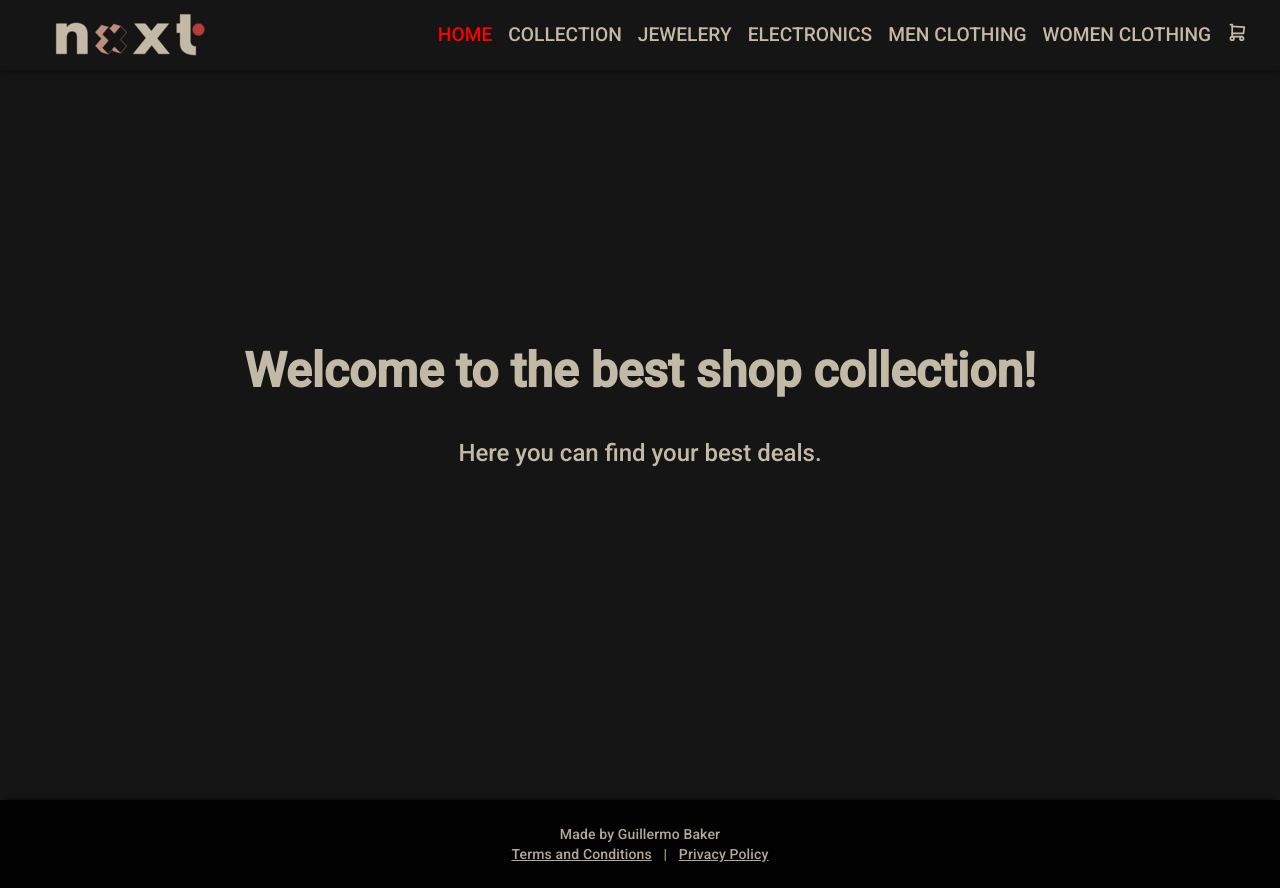
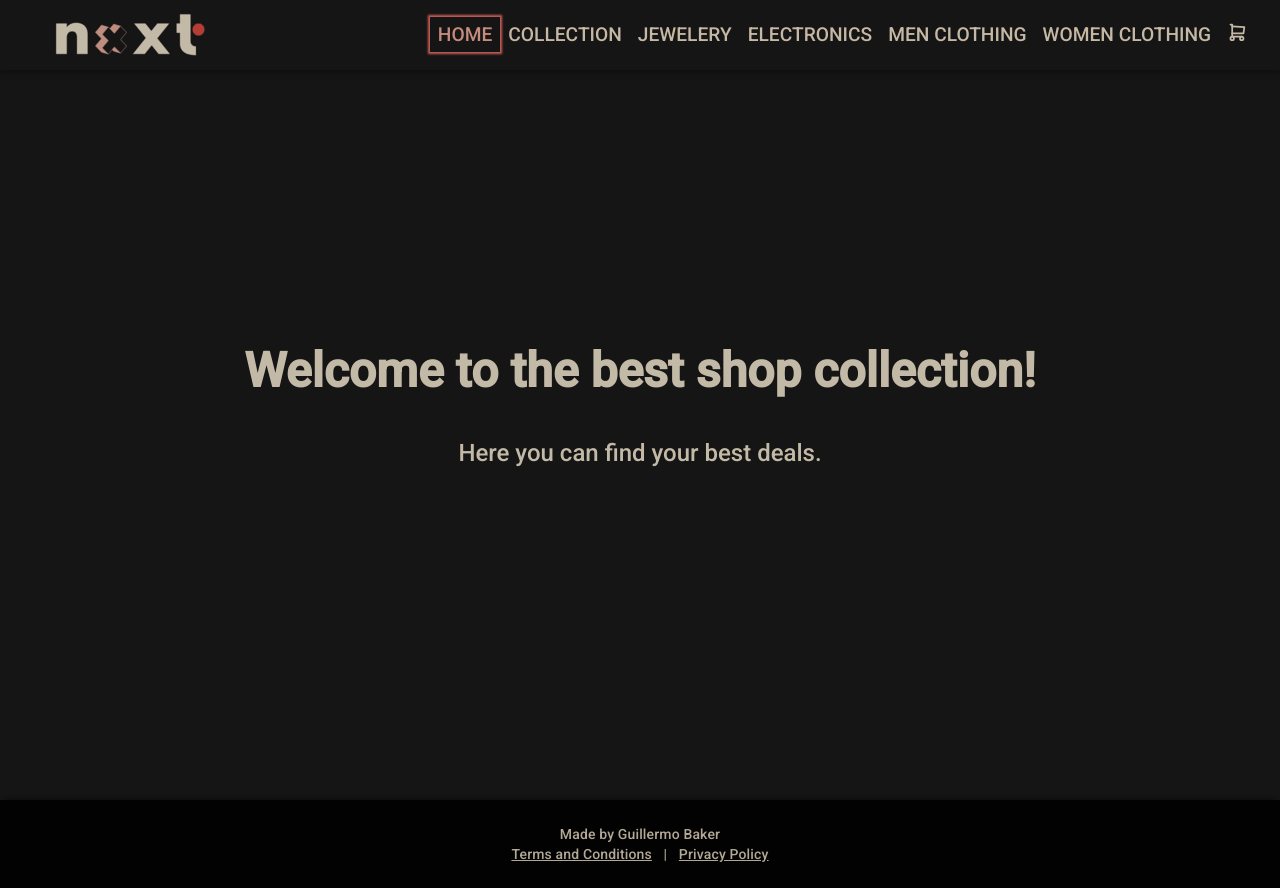
Before and after one commit to gfbaker/nxxt-store, a React (Vite) app: page / in a window 1280 px wide. Built offline with nearby package versions, Linux system fonts and the light colour scheme; no server answers; the HTML template or start-up script is replaced by a standard one.

Commit message:
PreEntrega2+Baker

```diff
--- a/src/App.css
+++ b/src/App.css
@@ -1,11 +1,11 @@
-body{
+body {
     margin: 0px;
     background-color: #161515;
     font-family: 'Roboto', sans-serif;
     box-sizing: border-box;
   }
 
-.div-error{
+.div-error {
     width: 100%;
     height: 100vh;
     display: flex;
@@ -13,7 +13,7 @@ body{
     align-items: center;
   }
 
-  a{
+  a {
     color: #c5b9a5;
     padding: 6px 8px;
     font-size: 1.2rem;
--- a/src/App.jsx
+++ b/src/App.jsx
@@ -4,7 +4,7 @@ import ItemListContainer from "./components/ItemListContainer";
 import { useState, useEffect } from "react";
 import axios from "axios";
 import Footer from "./components/Footer";
-import { Routes, Route, Navigate } from "react-router-dom";
+import { Routes, Route } from "react-router-dom";
 import Home from "./components/Home";
 import ItemDetail from "./components/ItemDetail";
 import ItemFilter from "./components/ItemFilter";
--- a/src/components/NavBar/index.jsx
+++ b/src/components/NavBar/index.jsx
@@ -16,7 +16,7 @@ function ResponsiveAppBar() {
 
 	const activeStyle = {
 		color: "#c58b7d",
-		opacity: [0.9, 0.8, 0.7],
+		boxShadow: "0px 0px 2px 2px #c55d56",
 	};
 
 	const handleScroll = () => {
@@ -113,44 +113,55 @@ function ResponsiveAppBar() {
 						<NavLink
 							to="/"
 							style={({ isActive }) =>
-								isActive ? { ...activeStyle, color: "red" } : undefined
+								isActive ? { ...activeStyle  } : undefined
 							}
-							sx={{ my: 2, color: 'white', display: 'block', textDecoration: 'underline' }}>
+							sx={{
+								my: 2,
+								color: "white",
+								display: "block",
+								textDecoration: "underline",
+							}}>
 							HOME
 						</NavLink>
 						<NavLink
 							to="/collection"
 							style={({ isActive }) =>
-								isActive ? { ...activeStyle, color: "red" } : undefined
+								isActive ? { ...activeStyle } : undefined
 							}
-							sx={{ mx: 2, color: "white", fontSize: "18px", fontWeight: "bold", textDecoration: "none",
+							sx={{
+								mx: 2,
+								color: "white",
+								fontSize: "18px",
+								fontWeight: "bold",
+								textDecoration: "none",
 							}}>
 							COLLECTION
 						</NavLink>
-						<NavLink to="/category/jewelery"
+						<NavLink
+							to="/category/jewelery"
 							style={({ isActive }) =>
-								isActive ? { ...activeStyle, color: "red" } : undefined
+								isActive ? { ...activeStyle } : undefined
 							}>
 							JEWELERY
 						</NavLink>
 						<NavLink
 							to="/category/electronics"
 							style={({ isActive }) =>
-								isActive ? { ...activeStyle, color: "red" } : undefined
+								isActive ? { ...activeStyle } : undefined
 							}>
 							ELECTRONICS
 						</NavLink>
 						<NavLink
 							to="/category/men's clothing"
 							style={({ isActive }) =>
-								isActive ? { ...activeStyle, color: "red" } : undefined
+								isActive ? { ...activeStyle } : undefined
 							}>
 							MEN CLOTHING
 						</NavLink>
 						<NavLink
 							to="/category/women's clothing"
 							style={({ isActive }) =>
-								isActive ? { ...activeStyle, color: "red" } : undefined
+								isActive ? { ...activeStyle } : undefined
 							}>
 							WOMEN CLOTHING
 						</NavLink>
```
